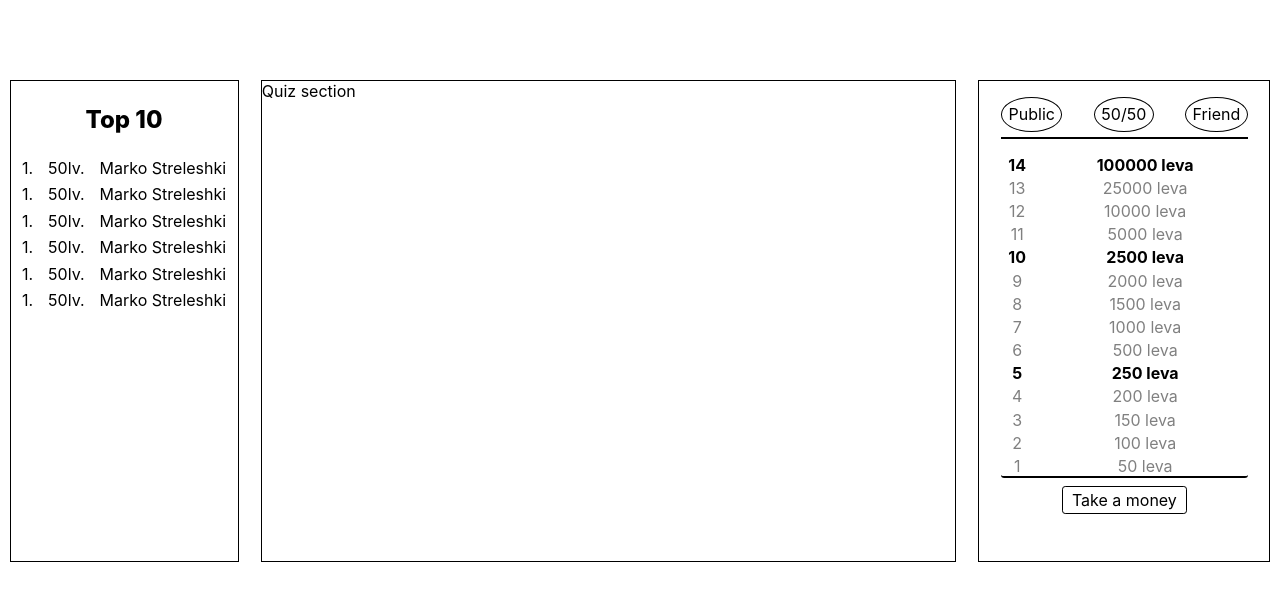
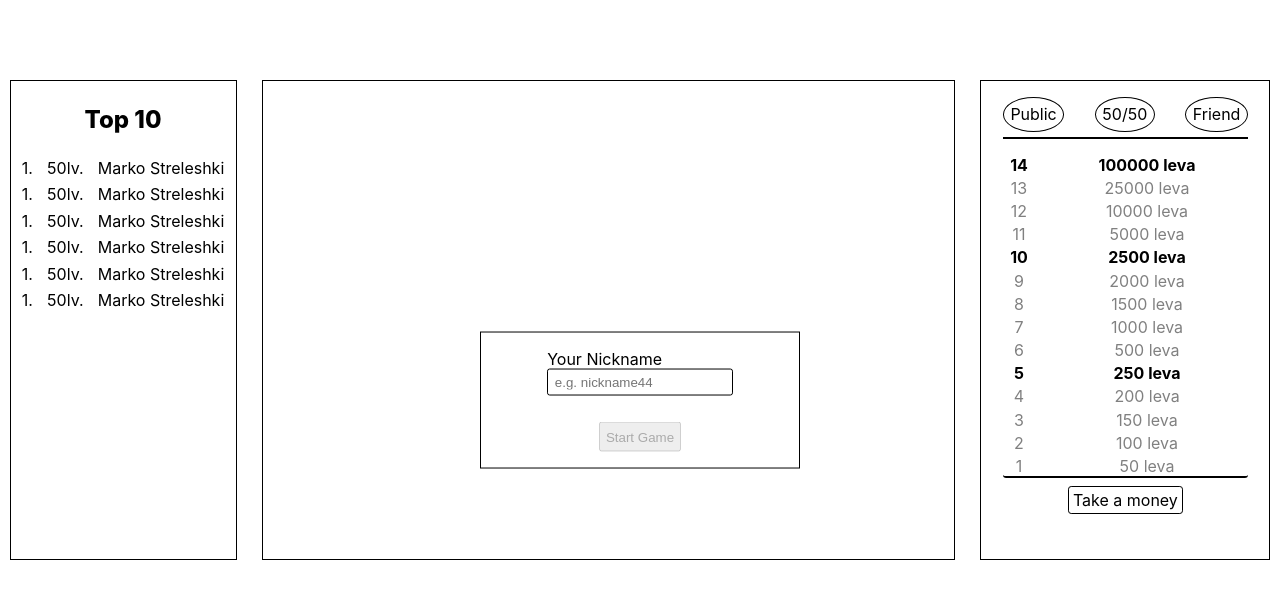
Before and after one commit to emotive44/QuizGame-TypeScript, a React (Create React App) app: page / in a window 1280 px wide. Shown: the top 600 px of the page. Built offline with nearby package versions, Linux system fonts and the light colour scheme; the HTML template or start-up script is replaced by a standard one.

Commit message:
show start game form

```diff
--- a/src/components/price-aside/PriceAside.css
+++ b/src/components/price-aside/PriceAside.css
@@ -18,6 +18,22 @@
   border: 1px solid black;
   padding: 0.4em;
   cursor: pointer;
+  position: relative;
+}
+
+.jokers div.marked {
+  pointer-events: none;
+}
+
+.jokers div.marked::after {
+  content: "X";
+  font-size: 3rem;
+  color: red;
+  position: absolute;
+  left: 0;
+  right: 0;
+  top: -17px;
+  text-align: center;
 }
 
 .take-money {
--- a/src/components/price-aside/PriceAside.tsx
+++ b/src/components/price-aside/PriceAside.tsx
@@ -21,12 +21,20 @@ const questionPrice = [
 ];
 
 const PriceAside: FC = () => {
+  const markedJoker = (e: React.MouseEvent<HTMLDivElement>) => {
+    e.currentTarget.className = "marked";
+  };
+
+  const takeMoney = () => {
+    console.log("money");
+  };
+
   return (
     <aside className="price">
       <div className="jokers">
-        <div>Public</div>
-        <div>50/50</div>
-        <div>Friend</div>
+        <div onClick={markedJoker}>Public</div>
+        <div onClick={markedJoker}>50/50</div>
+        <div onClick={markedJoker}>Friend</div>
       </div>
 
       {questionPrice.map((x, i) => {
@@ -40,7 +48,9 @@ const PriceAside: FC = () => {
           />
         );
       })}
-      <div className="take-money">Take a money</div>
+      <div className="take-money" onClick={takeMoney}>
+        Take a money
+      </div>
     </aside>
   );
 };
--- a/src/components/quiz-section/QuizSection.css
+++ b/src/components/quiz-section/QuizSection.css
@@ -3,3 +3,40 @@
   border: 1px solid black;
   height: 30rem;
 }
+
+.start-game {
+  width: 25%;
+  border: 1px solid black;
+  text-align: center;
+  padding: 1em;
+  position: absolute;
+  top: 50%;
+  left: 50%;
+  transform: translateX(-50%) translateY(-50%);
+  cursor: pointer;
+}
+
+.start-game form {
+  display: flex;
+  flex-direction: column;
+  align-items: center;
+}
+
+.start-game form > div {
+  display: flex;
+  flex-direction: column;
+  align-items: baseline;
+}
+
+.start-game form input {
+  border: 1px solid black;
+  border-radius: 0.2em;
+  margin-bottom: 2em;
+  height: 2em;
+  padding-left: 0.5em;
+}
+
+.start-game form button {
+  cursor: pointer;
+  padding: 0.4em;
+}
--- a/src/components/quiz-section/QuizSection.tsx
+++ b/src/components/quiz-section/QuizSection.tsx
@@ -1,8 +1,45 @@
-import React, { FC } from "react";
+import React, { FC, useState } from "react";
 import "./QuizSection.css";
 
 const QuizSection: FC = () => {
-  return <section className="quiz">Quiz section</section>;
+  const [start, setStart] = useState(true);
+  const [nickname, setNickname] = useState("");
+
+  const nickNameHandler = (e: React.ChangeEvent<HTMLInputElement>) => {
+    e.preventDefault();
+    setNickname(e.currentTarget.value);
+  };
+
+  return (
+    <section className="quiz">
+      {start ? (
+        <section className="start-game">
+          <form>
+            <div>
+              <label htmlFor="nickname">Your Nickname</label>
+              <input
+                id="nickname"
+                type="text"
+                name="nickname"
+                value={nickname}
+                onChange={nickNameHandler}
+                placeholder="e.g. nickname44"
+              />
+            </div>
+            <button
+              type="submit"
+              onClick={() => setStart(false)}
+              disabled={nickname.length > 6 ? false : true}
+            >
+              Start Game
+            </button>
+          </form>
+        </section>
+      ) : (
+        <section> game</section>
+      )}
+    </section>
+  );
 };
 
 export default QuizSection;
--- a/src/index.css
+++ b/src/index.css
@@ -1,13 +1,24 @@
+* {
+  margin: 0;
+  padding: 0;
+  box-sizing: border-box;
+}
+
 body {
   margin: 0;
-  font-family: -apple-system, BlinkMacSystemFont, 'Segoe UI', 'Roboto', 'Oxygen',
-    'Ubuntu', 'Cantarell', 'Fira Sans', 'Droid Sans', 'Helvetica Neue',
+  font-family: -apple-system, BlinkMacSystemFont, "Segoe UI", "Roboto", "Oxygen",
+    "Ubuntu", "Cantarell", "Fira Sans", "Droid Sans", "Helvetica Neue",
     sans-serif;
   -webkit-font-smoothing: antialiased;
   -moz-osx-font-smoothing: grayscale;
 }
 
+button,
+input {
+  outline: none;
+}
+
 code {
-  font-family: source-code-pro, Menlo, Monaco, Consolas, 'Courier New',
+  font-family: source-code-pro, Menlo, Monaco, Consolas, "Courier New",
     monospace;
 }
```
